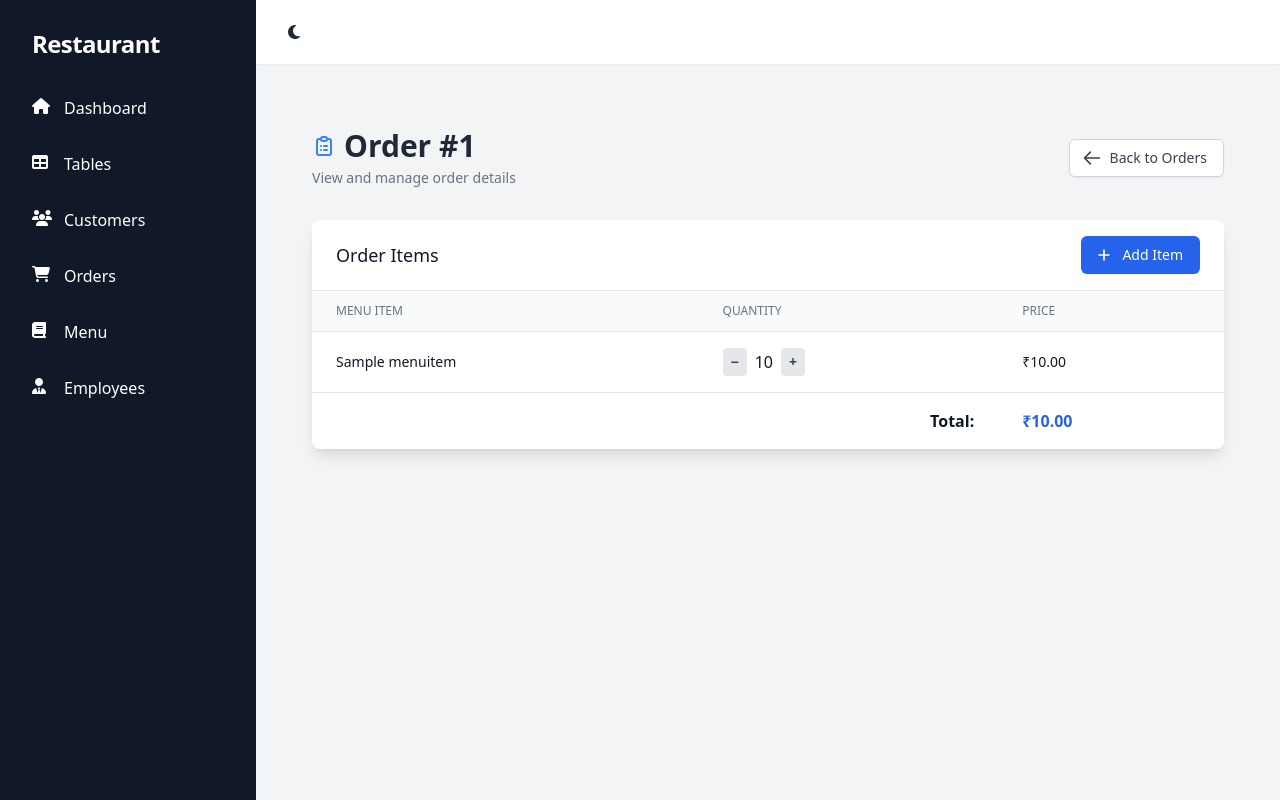
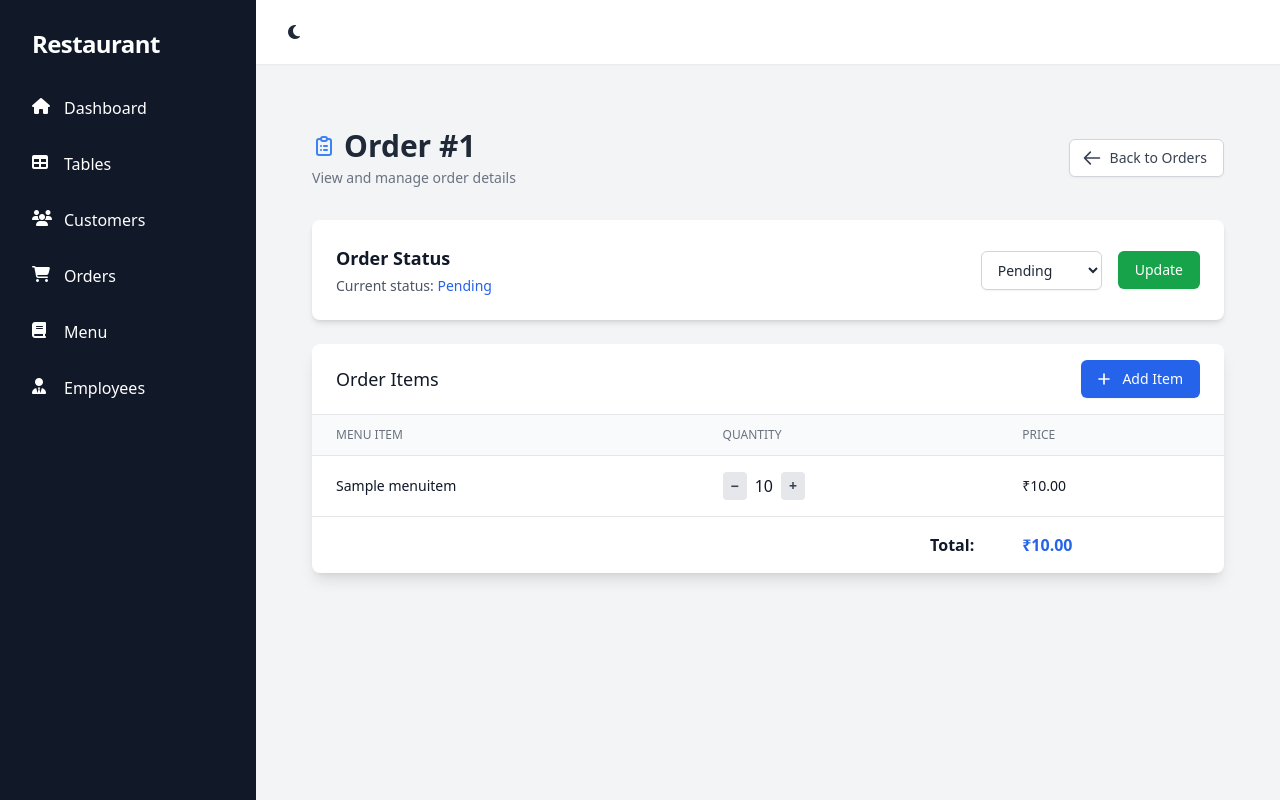
Before and after one commit to ParimalAhire/RestaurantManagementSystem, a Django app: page /orders/1/ in a window 1280 px wide. Run offline with Django 5.2, Linux system fonts and the light colour scheme; tables that the repository leaves empty hold one stand-in row (values such as "Sample post"); some libraries are stand-ins or nearby versions.

Commit message:
change status

```diff
--- a/restaurant/templates/restaurant/order_detail.html
+++ b/restaurant/templates/restaurant/order_detail.html
@@ -23,6 +23,32 @@
             </a>
         </div>
     </div>
+
+    <!-- Order Status Section -->
+    <div class="bg-white shadow-md rounded-lg p-6 mb-6">
+        <div class="flex items-center justify-between">
+            <div>
+                <h2 class="text-lg font-semibold text-gray-900 mb-1">Order Status</h2>
+                <p class="text-sm text-gray-600">Current status:
+                    <span class="font-medium text-blue-600">{{ order.status }}</span>
+                </p>
+            </div>
+            <form method="post" action="{% url 'change_order_status' order.id %}" class="flex items-center space-x-4">
+                {% csrf_token %}
+                <select name="status" class="block w-full px-3 py-2 border border-gray-300 bg-white rounded-md shadow-sm focus:outline-none focus:ring-blue-500 focus:border-blue-500 text-sm">
+                    {% for status, label in order.ORDER_STATUS_CHOICES %}
+                        <option value="{{ status }}" {% if order.status == status %}selected{% endif %}>
+                            {{ label }}
+                        </option>
+                    {% endfor %}
+                </select>
+                <button type="submit" class="inline-flex items-center px-4 py-2 border border-transparent rounded-md shadow-sm text-sm font-medium text-white bg-green-600 hover:bg-green-700">
+                    Update
+                </button>
+            </form>
+        </div>
+    </div>
+
 
     <!-- Order Items Card -->
     <div class="bg-white shadow-lg rounded-lg overflow-hidden">
--- a/restaurant/urls.py
+++ b/restaurant/urls.py
@@ -33,6 +33,7 @@ urlpatterns = [
     path('orders/delete_item/<int:order_item_id>/', views.delete_order_item, name='delete_order_item'),
     path('orders/<int:id>/', views.order_detail, name='order_detail'),
     path('orders/<int:order_id>/add_item/', views.add_order_item, name='add_order_item'),
+    path('orders/<int:order_id>/change-status/', views.change_order_status, name='change_order_status'),
 
     # Employees
     path('employees/', views.employees, name='employees'),
--- a/restaurant/views.py
+++ b/restaurant/views.py
@@ -382,3 +382,13 @@ def dashboard_view(request):
         'occupancy_rate_month': (occupied_tables_month / total_tables * 100) if total_tables > 0 else 0,
     }
     return render(request, 'restaurant/dashboard.html', context)
+
+
+def change_order_status(request, order_id):
+    order = get_object_or_404(Order, pk=order_id)
+    if request.method == 'POST':
+        new_status = request.POST.get('status')
+        if new_status in dict(Order.ORDER_STATUS_CHOICES):
+            order.status = new_status
+            order.save()
+    return redirect('order_detail', id=order.id)
```
Also changed, not shown: restaurant/templates/restaurant/customers.html (+10 -7 lines).
